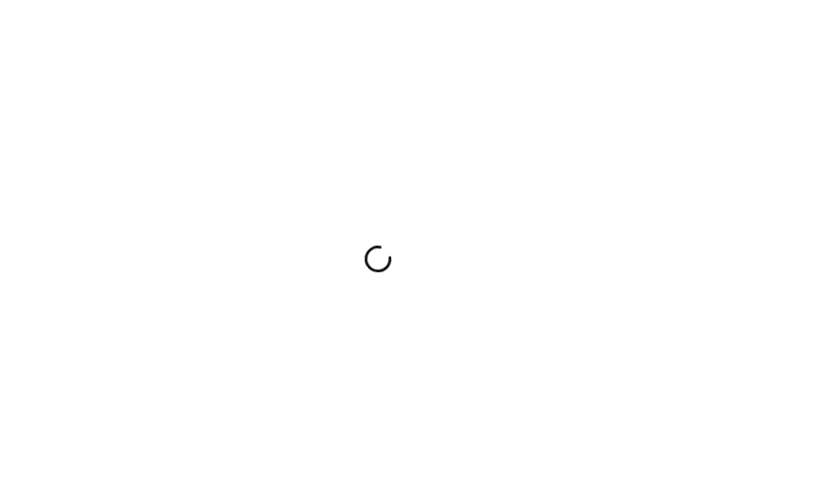
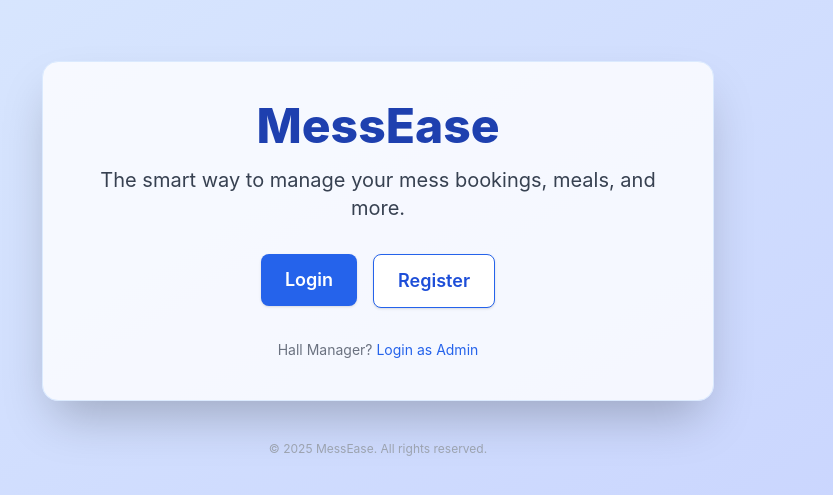
Before and after one commit to Muragesh-24/Mess-Management-System, a Next.js app in the folder client/: page / in a window 1280 px wide. Before the commit this address had no page. Shown: the part 141-636 px from the top of the page, without its empty margins (262-1095 px from the left). Built offline with nearby package versions, Linux system fonts and the light colour scheme.

Commit message:
Add files via upload

```diff
--- a/client/app/page.jsx
+++ b/client/app/page.jsx
@@ -1,25 +1,32 @@
-'use client';
+"use client";
+import Link from "next/link";
 
-import { useEffect } from 'react';
-import { useRouter } from 'next/navigation';
-import { Loader2 } from 'lucide-react';
-
-export default function HomePage() {
-  const router = useRouter();
-
-  useEffect(() => {
-    const token = localStorage.getItem('token');
-
-    if (token) {
-      router.push('/dashboard');
-    } else {
-      router.push('/login');
-    }
-  }, [router]);
-
+export default function LandingPage() {
   return (
-    <div className="min-h-screen flex items-center justify-center">
-      <Loader2 className="h-8 w-8 animate-spin" />
+    <div className="min-h-screen flex flex-col items-center justify-center bg-gradient-to-br from-blue-100 to-indigo-200 px-4">
+      <div className="max-w-2xl w-full text-center bg-white/80 rounded-2xl shadow-2xl p-10 border border-blue-100">
+        <h1 className="text-4xl md:text-5xl font-extrabold text-blue-800 mb-4">MessEase</h1>
+        <p className="text-lg md:text-xl text-gray-700 mb-8">
+          The smart way to manage your mess bookings, meals, and more.
+        </p>
+        <div className="flex flex-col md:flex-row gap-4 justify-center mb-8">
+          <Link href="/login">
+            <button className="px-6 py-3 rounded-lg bg-blue-600 text-white font-semibold text-lg shadow hover:bg-blue-700 transition">Login</button>
+          </Link>
+          <Link href="/register">
+            <button className="px-6 py-3 rounded-lg bg-white border border-blue-600 text-blue-700 font-semibold text-lg shadow hover:bg-blue-50 transition">Register</button>
+          </Link>
+        </div>
+        <div className="mt-6 text-gray-500 text-sm">
+          <span>Hall Manager? </span>
+          <Link href="/login">
+            <span className="text-blue-600 hover:underline">Login as Admin</span>
+          </Link>
+        </div>
+      </div>
+      <footer className="mt-10 text-gray-400 text-xs">
+        &copy; {new Date().getFullYear()} MessEase. All rights reserved.
+      </footer>
     </div>
   );
 }
```
